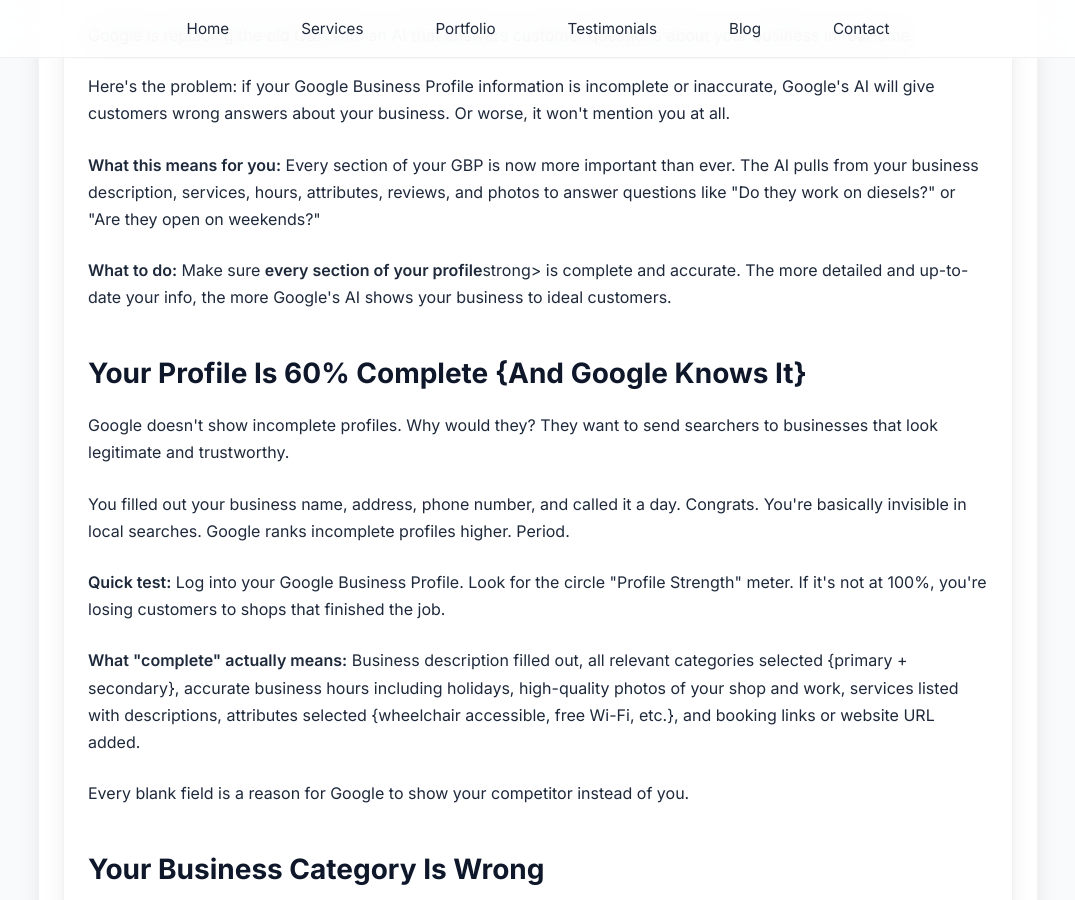
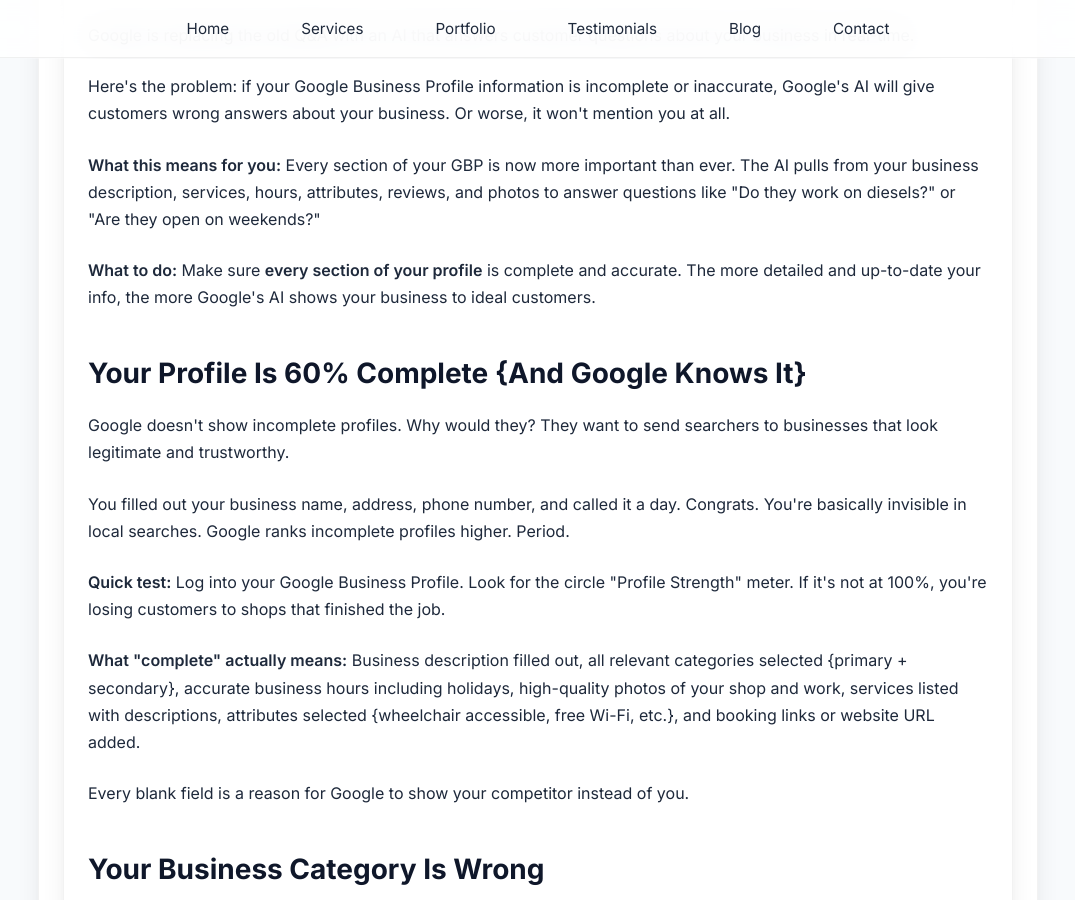
Before and after one commit to JamesBrownR/MeetingSurge, a Jekyll site: the page built from _posts/2026-01-08-service-page-mistakes.md, in a window 1280 px wide and 900 px high, scrolled down 1003 px. Shown: the whole window, without its empty margins (102-1177 px from the left). Built offline with Jekyll 4.4.1, drawn with Linux system fonts in a browser that asks for light colours.

Commit message:
Update 2026-01-08-service-page-mistakes.md

```diff
--- a/_posts/2026-01-08-service-page-mistakes.md
+++ b/_posts/2026-01-08-service-page-mistakes.md
@@ -15,7 +15,7 @@
 <p>Google is replacing the old Q&A with an AI that answers customer questions about your business in real-time.</p>
 <p>Here's the problem: if your Google Business Profile information is incomplete or inaccurate, Google's AI will give customers wrong answers about your business. Or worse, it won't mention you at all.</p>
 <p><strong>What this means for you:</strong> Every section of your GBP is now more important than ever. The AI pulls from your business description, services, hours, attributes, reviews, and photos to answer questions like "Do they work on diesels?" or "Are they open on weekends?"</p>
-<p><strong>What to do:</strong> Make sure <strong>every section of your profile</strong>strong> is complete and accurate. The more detailed and up-to-date your info, the more Google's AI shows your business to ideal customers.</p>
+<p><strong>What to do:</strong> Make sure <strong>every section of your profile</strong> is complete and accurate. The more detailed and up-to-date your info, the more Google's AI shows your business to ideal customers.</p>
 
 <h2>Your Profile Is 60% Complete {And Google Knows It}</h2>
     <p>Google doesn't show incomplete profiles. Why would they? They want to send searchers to businesses that look legitimate and trustworthy.</p>
```
